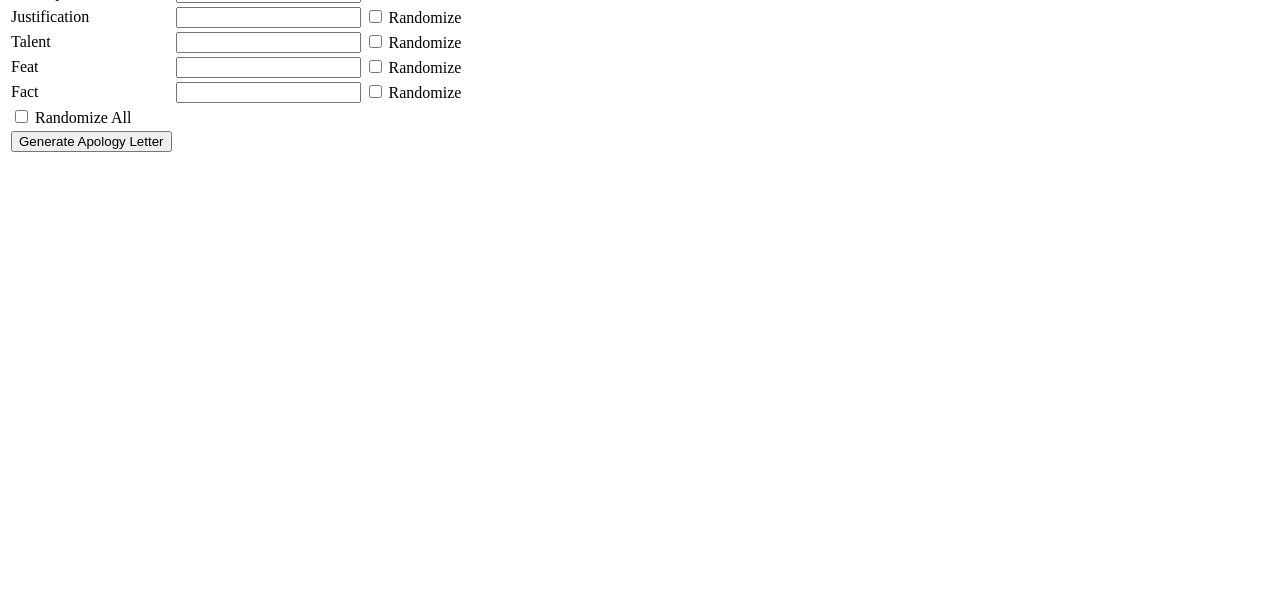
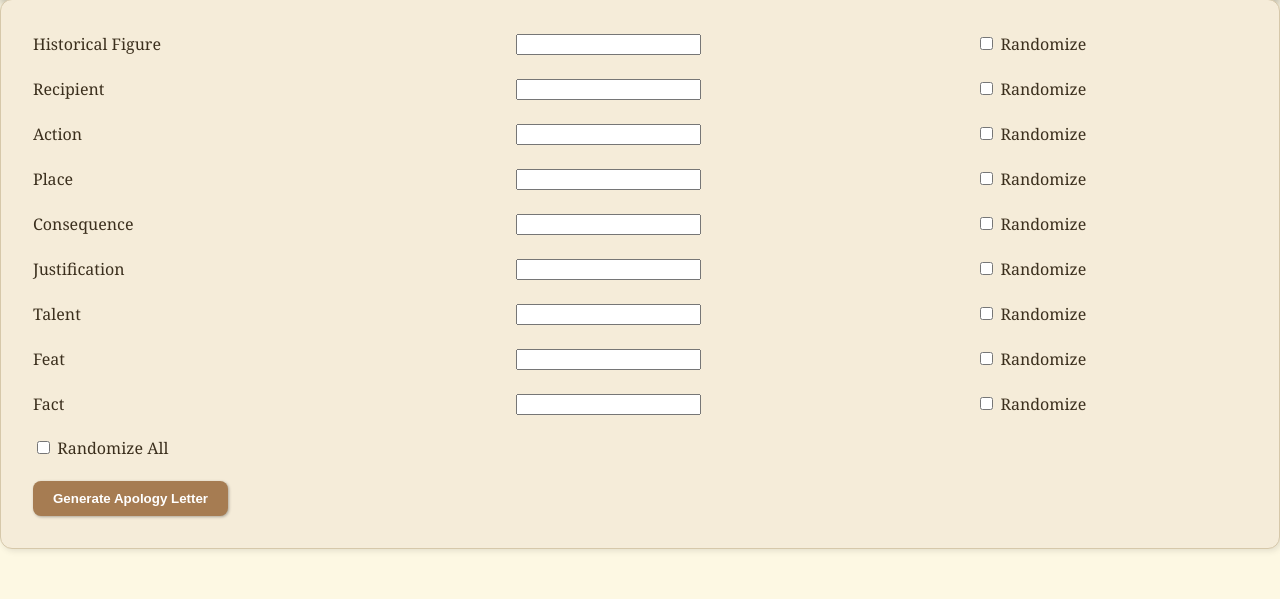
Before and after one commit to Mewzok/Server-Side-Web-Development, a PHP site: page / in a window 1280 px wide. Shown: the part 201-800 px from the top of the page. Run offline with PHP 8.4, Linux system fonts and the light colour scheme.

Commit message:
- Style index and generate pages

```diff
--- a/Final-Project/style.css
+++ b/Final-Project/style.css
@@ -6,3 +6,89 @@
 
     Filename: style.css
 */
+/* Reset Styling */
+body, html {
+    margin: 0;
+    padding: 0;
+    font-family: 'Georgia', serif;
+    background-color: #fdf8e3;
+    color: #3b2f1d;
+}
+
+/* Header Styling */
+header {
+    background: url('resources/parchment-banner-image.png') no-repeat center;
+    background-size: cover;
+    height: 200px;
+    display: flex;
+    align-items: center;
+    justify-content: center;
+    box-shadow: 0 4px 10px rgba(0, 0, 0, 0.3);
+}
+
+header h1 {
+    background-color: rgba(255, 255, 240, 0.75);
+    padding: 10px 20px;
+    border-radius: 10px;
+    font-size: 2.5rem;
+    text-shadow: 1px 1px 3px rgba(0, 0, 0, 0.4);
+    color: #2e1c0d;
+}
+
+header h1 a {
+    text-decoration: none;
+    color: inherit;
+}
+
+/* Main Styling */
+main {
+    max-width: 800px;
+    margin: 40px auto;
+    padding: 20px;
+}
+
+/* Form Styling */
+form {
+    background-color: #f5ecd9;
+    border: 1px solid #d6c8aa;
+    padding: 20px;
+    border-radius: 12px;
+    box-shadow: 2px 2px 6px rgba(0, 0, 0, 0.1);
+}
+
+form table {
+    width: 100%;
+}
+
+form td {
+    padding: 10px;
+}
+
+/* Button Styling */
+input[type="submit"] {
+    background-color: #a67c52;
+    color: white;
+    padding: 10px 20px;
+    border: none;
+    border-radius: 8px;
+    cursor: pointer;
+    font-weight: bold;
+    box-shadow: 1px 1px 3px rgba(0, 0, 0, 0.3);
+}
+
+input[type="submit"]:hover {
+    background-color: #8a643f;
+}
+
+/* Letter Display Box Styling */
+#letterResultDiv {
+    background: url('parchment.png') repeat;
+    background-size: cover;
+    border: 2px solid #b69b74;
+    padding: 30px;
+    border-radius: 10px;
+    line-height: 1.6;
+    font-size: 1.1rem;
+    box-shadow: 2px 2px 10px rgba(0, 0, 0, 0.25);
+    color: #3e2b17;
+}
```
